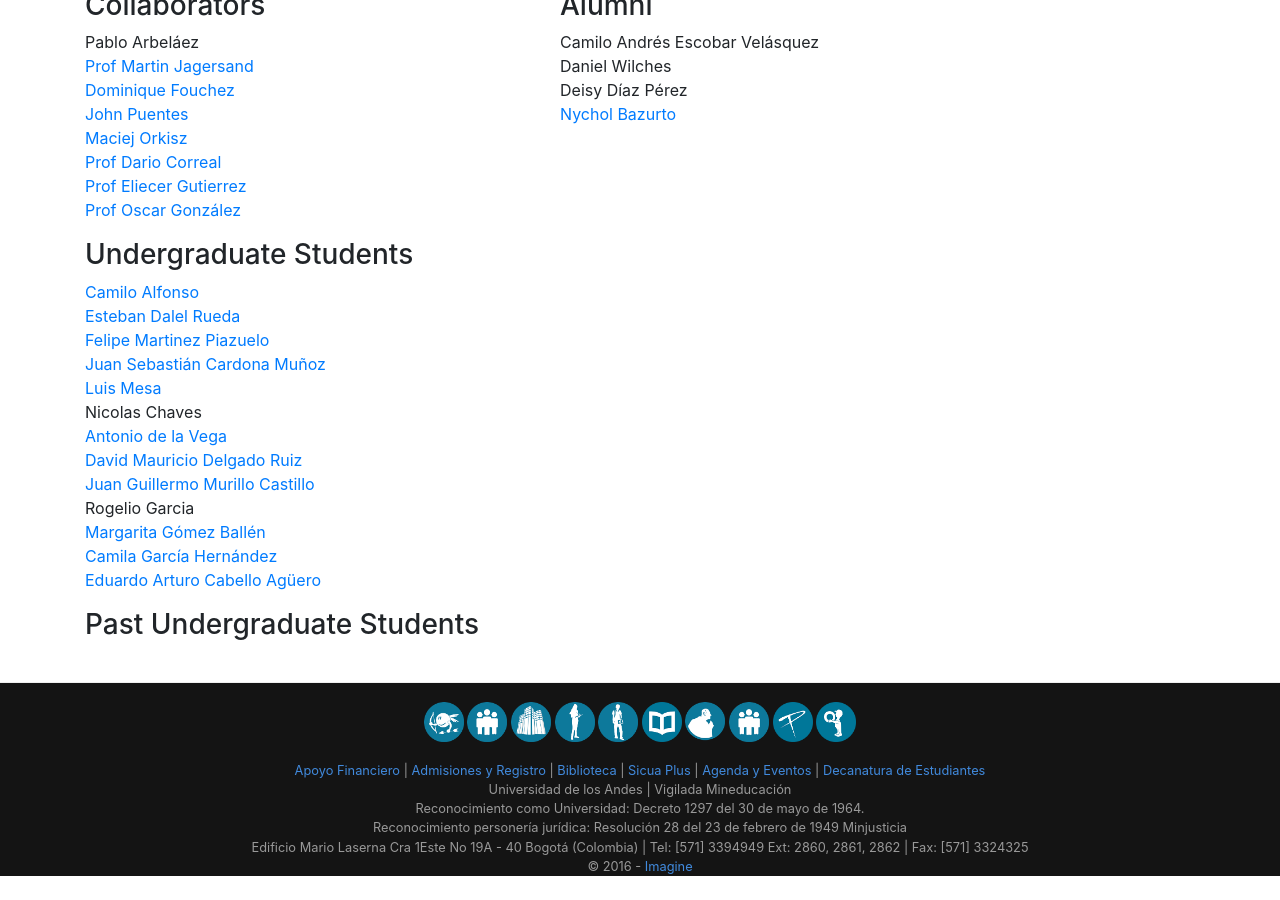
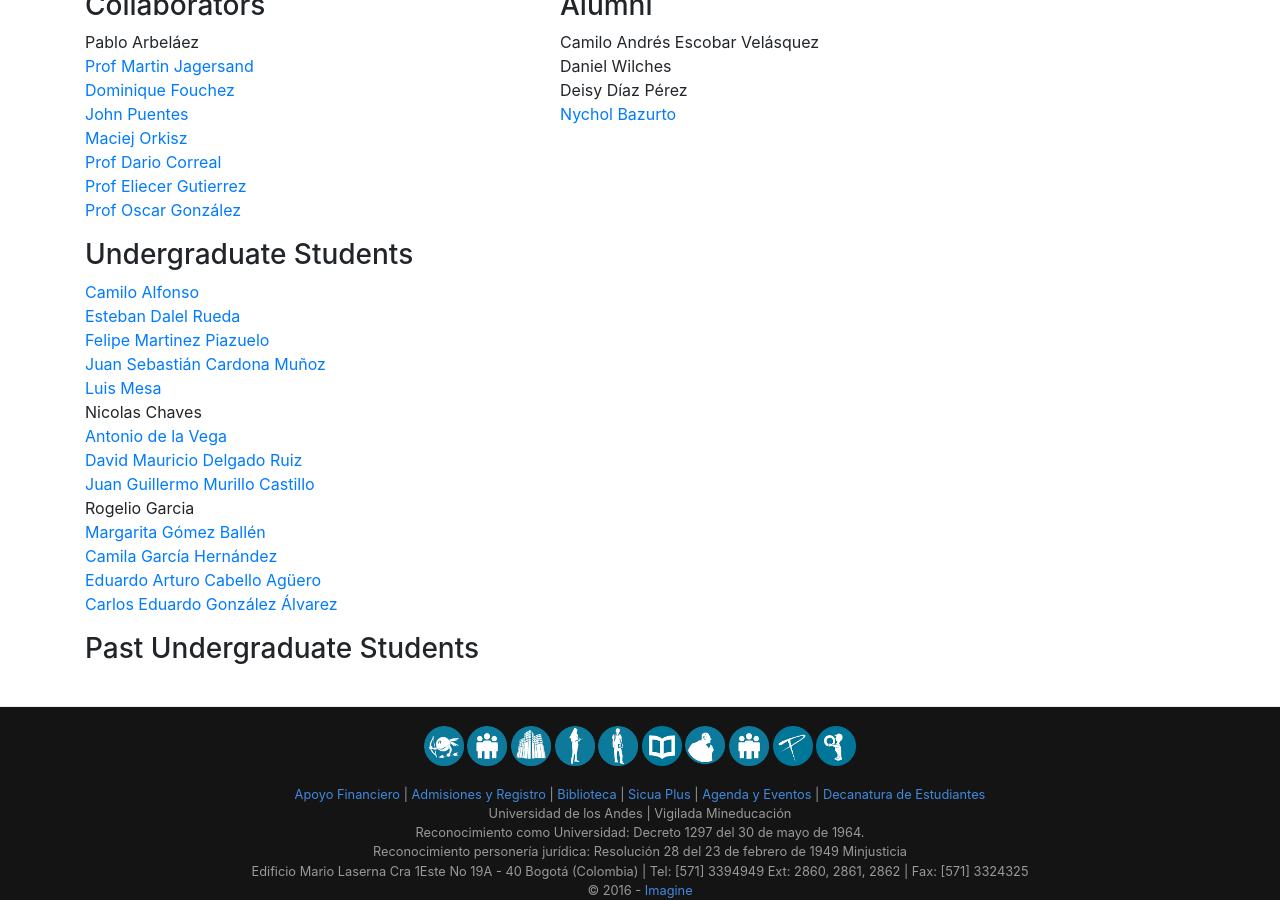
Before and after one commit to uwsampa/research-group-web, a Jekyll site: the page built from index.html, in a window 1280 px wide and 900 px high, scrolled down 7024 px. Built offline with Jekyll 4.4.1, drawn with Linux system fonts in a browser that asks for light colours; before the commit the page ends 7900 px from its top, so only the background shows below that.

Commit message:
Added Carlos González to undergrad students

```diff
--- a/_data/people.yml
+++ b/_data/people.yml
@@ -135,6 +135,12 @@ ugrad-eduardoCabello:
     webpage: https://eacabello10.github.io/
     image: /img/people/foto_EduardoCabello10.jpg
 
+ugrad-carlosGonzalez:
+    display_name: Carlos Eduardo González Álvarez
+    role: ugrad
+    webpage: https://cegonzalv.github.io
+    image: /img/people/foto_carlosGonzalez.png
+
 grad-diegorodriguez:
     display_name: Diego Rodríguez
     role: grad
```
